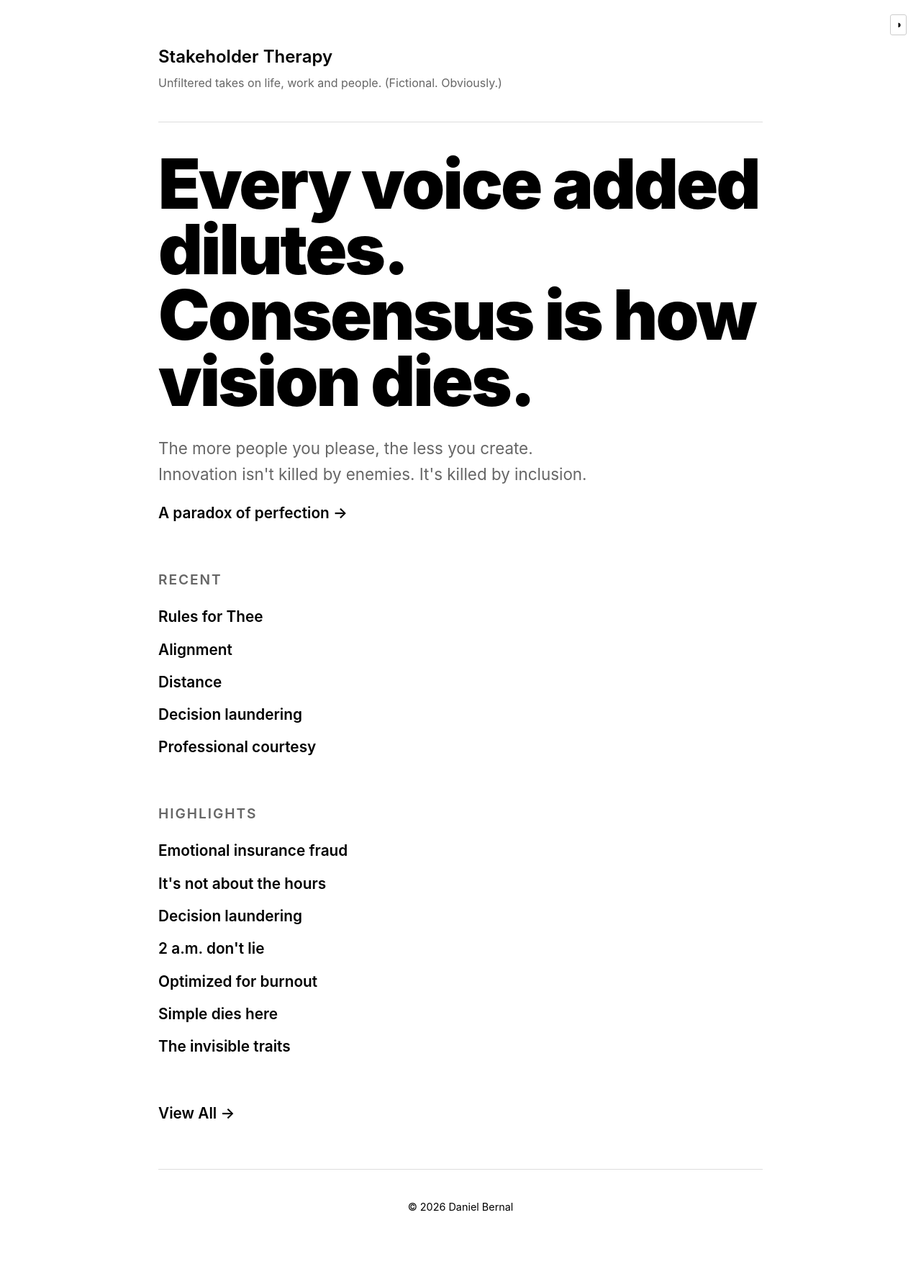
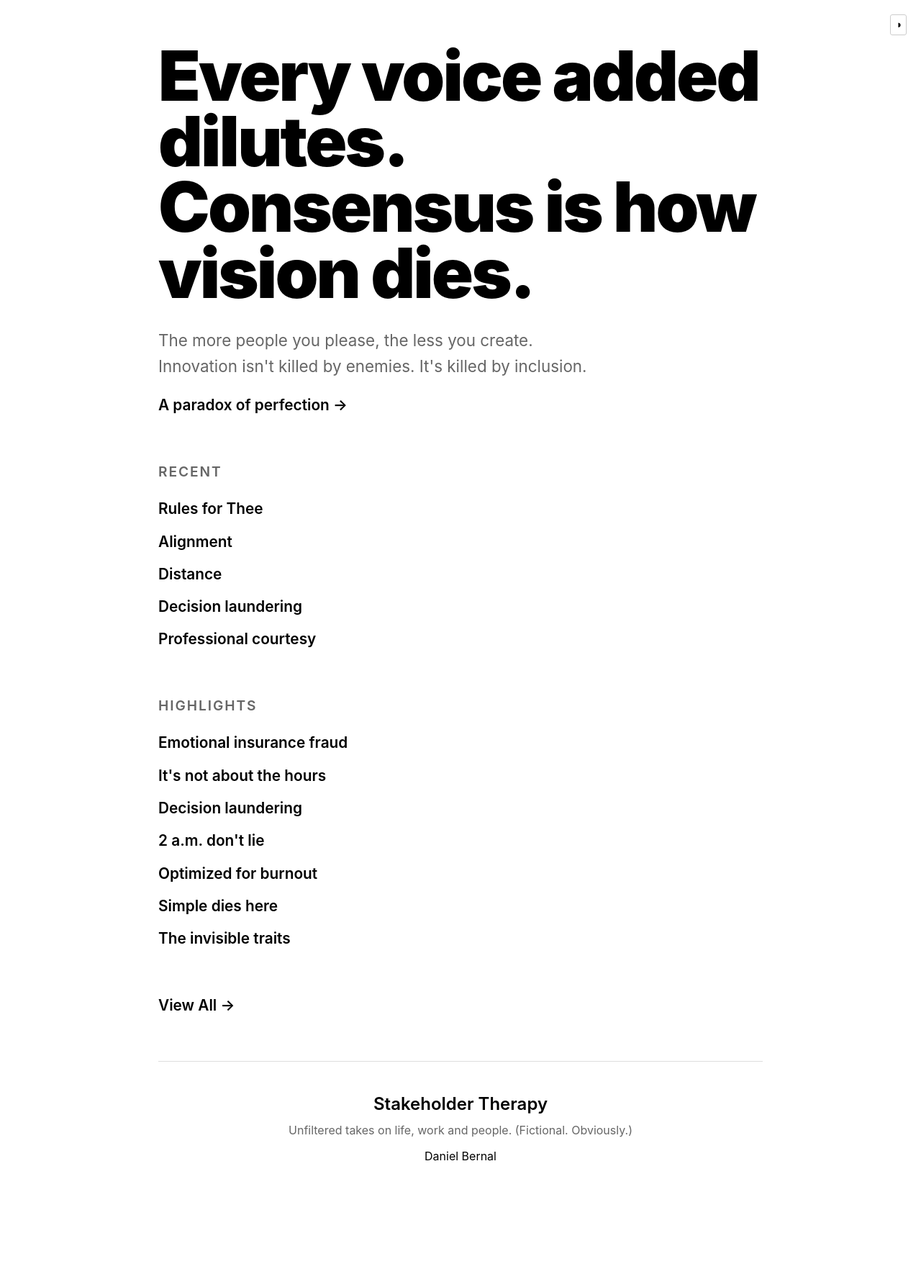
Before and after one commit to afterxleep/stakeholdertherapy.com, a Jekyll site: the page built from index.html, in a window 1280 px wide. Shown: the whole page at 72% size. Built offline with Jekyll 4.4.1, drawn with Linux system fonts in a browser that asks for light colours; after the commit the page ends 1719 px from its top, so only the background shows below that.

Commit message:
Move header to footer and update layout
- Removed top header section
- Moved site title and description to footer
- Added Daniel Bernal link after description in footer
- Updated CSS to style footer with header elements
- Removed header-specific styles

```diff
--- a/_layouts/default.html
+++ b/_layouts/default.html
@@ -27,11 +27,7 @@
       color: #000;
     }
 
-    body.light-theme header {
-      border-bottom-color: #ddd;
-    }
-
-    body.light-theme header h1 a,
+    body.light-theme footer h1 a,
     body.light-theme .statement h1,
     body.light-theme .statement a,
     body.light-theme .post-list a,
@@ -44,7 +40,7 @@
       color: #000;
     }
 
-    body.light-theme header p,
+    body.light-theme footer p,
     body.light-theme .statement p,
     body.light-theme .recent-posts h2,
     body.light-theme .most-read h2,
@@ -66,7 +62,7 @@
     }
 
     body.light-theme .post-content a:hover,
-    body.light-theme header h1 a:hover,
+    body.light-theme footer h1 a:hover,
     body.light-theme .statement a:hover,
     body.light-theme .post-list a:hover,
     body.light-theme .view-all-link:hover,
@@ -143,34 +139,6 @@
       max-width: 700px;
     }
 
-    /* Header */
-    header {
-      margin-bottom: 40px;
-      padding-bottom: 40px;
-      border-bottom: 1px solid #222;
-    }
-
-    header h1 {
-      font-size: 1.5rem;
-      font-weight: 600;
-      margin-bottom: 5px;
-    }
-
-    header h1 a {
-      color: #fff;
-      text-decoration: none;
-      border-bottom: 2px solid transparent;
-      transition: border-color 0.2s;
-    }
-
-    header h1 a:hover {
-      border-bottom-color: #fff;
-    }
-
-    header p {
-      color: #666;
-      font-size: 1rem;
-    }
 
     /* Manifesto Section */
     .manifesto {
@@ -423,27 +391,68 @@
       margin-top: auto;
       padding: 40px 0;
       text-align: center;
-      color: #555;
-      font-size: 0.9rem;
       border-top: 1px solid #222;
     }
 
-    footer a {
+    footer h1 {
+      font-size: 1.5rem;
+      font-weight: 600;
+      margin-bottom: 5px;
+    }
+
+    footer h1 a {
+      color: #fff;
+      text-decoration: none;
+      border-bottom: 2px solid transparent;
+      transition: border-color 0.2s;
+    }
+
+    footer h1 a:hover {
+      border-bottom-color: #fff;
+    }
+
+    footer p {
+      color: #666;
+      font-size: 1rem;
+      margin-bottom: 10px;
+    }
+
+    footer p:last-child {
+      margin-bottom: 0;
+    }
+
+    footer p a {
       color: #fff;
       text-decoration: none;
       border-bottom: 1px solid transparent;
       transition: border-color 0.2s;
     }
 
-    footer a:hover {
+    footer p a:hover {
       border-bottom-color: #fff;
     }
 
-    body.light-theme footer a {
+    body.light-theme footer {
+      border-top-color: #ddd;
+    }
+
+    body.light-theme footer h1 a {
       color: #000;
     }
 
-    body.light-theme footer a:hover {
+    body.light-theme footer h1 a:hover {
+      border-bottom-color: #000;
+    }
+
+    body.light-theme footer p {
+      color: #666;
+    }
+
+    body.light-theme footer p a {
+      color: #000;
+    }
+
+    body.light-theme footer p a:hover {
       border-bottom-color: #000;
     }
 
@@ -457,9 +466,6 @@
         margin-bottom: 40px;
       }
 
-      header {
-        margin-bottom: 30px;
-      }
 
       .archive-list li {
         flex-direction: column;
@@ -484,17 +490,14 @@
 <body class="layout-{{ page.layout }}">
   <button class="theme-toggle" onclick="toggleTheme()">○</button>
   <div class="container">
-    <header>
-      <h1><a href="{{ site.baseurl }}/">{{ site.title }}</a></h1>
-      <p>{{ site.description }}</p>
-    </header>
-
     <main>
       {{ content }}
     </main>
 
     <footer>
-      <p><a href="https://danielbernal.co/">&copy; {{ site.time | date: '%Y' }} Daniel Bernal</a></p>
+      <h1><a href="{{ site.baseurl }}/">{{ site.title }}</a></h1>
+      <p>{{ site.description }}</p>
+      <p><a href="https://danielbernal.co/">Daniel Bernal</a></p>
     </footer>
   </div>
   <script>
```
